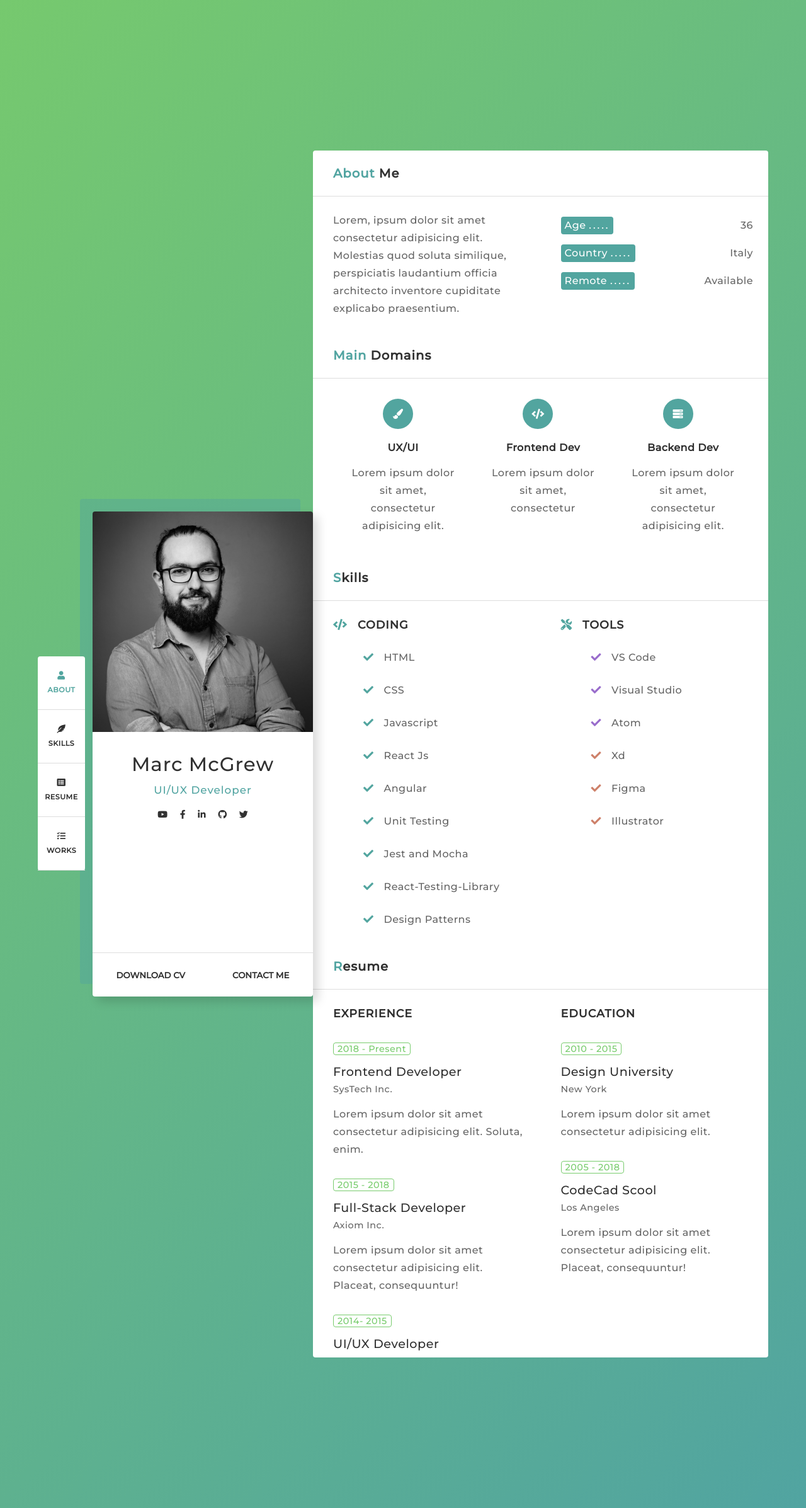
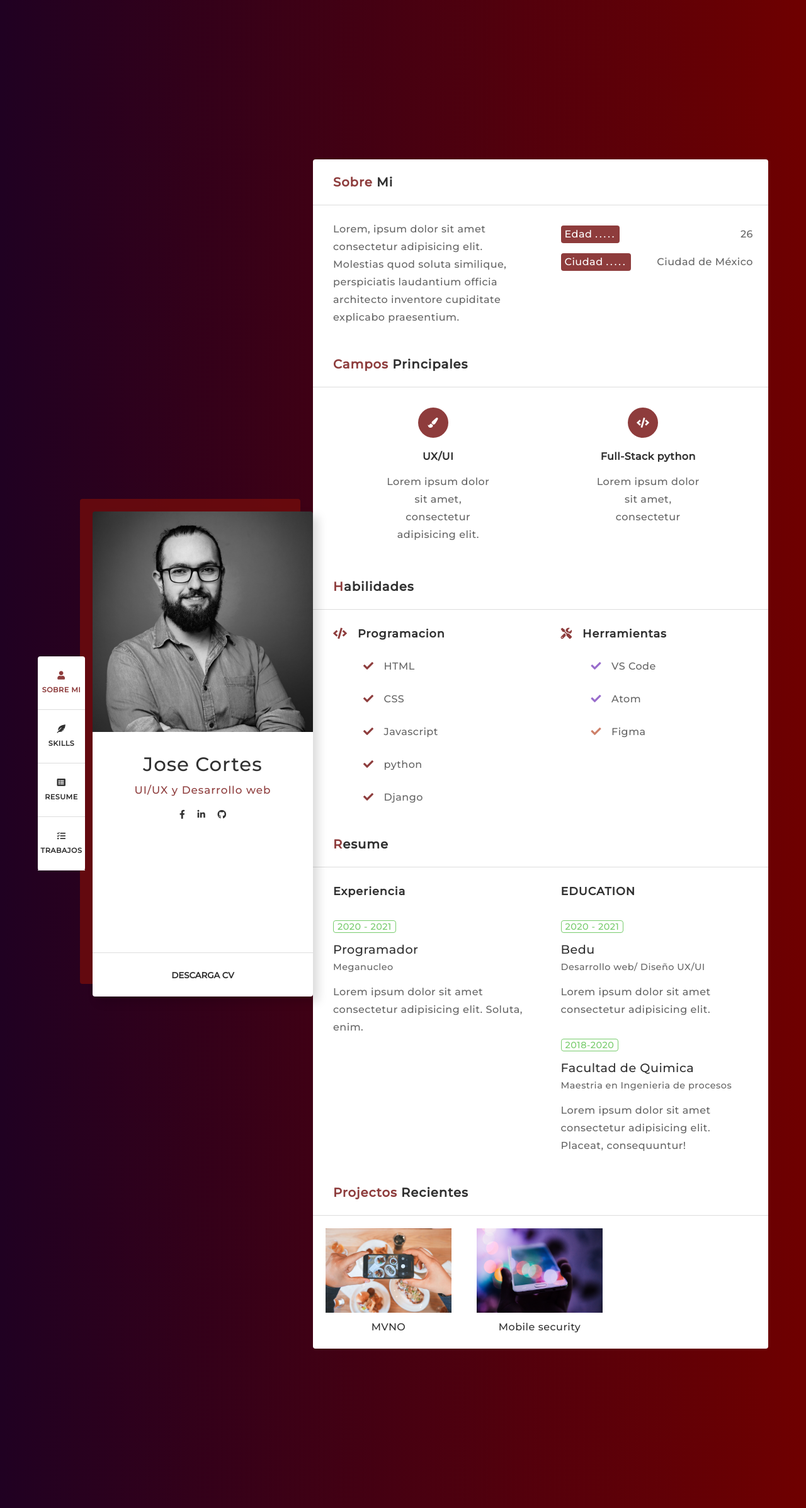
Before and after one commit to josealbertocortes/portafolioprueba, a Django app: page / in a window 1280 px wide. Shown: the whole page at 63% size. Run offline with Django 3.2, Linux system fonts and the light colour scheme.

Commit message:
primerportafolio

```diff
--- a/perfil/static/css/style.css
+++ b/perfil/static/css/style.css
@@ -17,13 +17,13 @@ i,
 a:hover,
 button:hover,
 i:hover {
-    color: #52a59f;
+    color: rgba(114  , 12, 12, 0.8);
 }
 
 body {
     min-height: 100vh;
     font-size: 14px;
-    background: linear-gradient(135deg, #76c96e, #51a4a1);
+    background: linear-gradient(90deg, #200122 0%, #6F0000 100%);
     padding: 40px 60px;
     display: flex;
     justify-content: center;
@@ -66,7 +66,7 @@ body {
 .menu-item:hover,
 .menu-item.active i,
 .menu-item:hover i {
-    color: #52a59f;
+    color: rgba(114  , 12, 12, 0.8);
 }
 
 
@@ -109,7 +109,7 @@ body {
 }
 
 .role {
-    color: #51a4a1;
+    color: rgba(114  , 12, 12, 0.8);
     margin-bottom: 20px;
     font-size: 1.2em;
     letter-spacing: 1px;
@@ -147,7 +147,7 @@ button {
     left: 0;
     width: 100%;
     height: 100%;
-    background-color: rgba(81, 164, 161, 0.4);
+    background-color: rgba(114  , 12, 12, 0.8);
     transform: translate(-20px, -20px);
     border-radius: 4px;
 }
@@ -179,7 +179,7 @@ button {
 }
 
 .title span {
-    color: #51a4a1;
+    color: rgba(114  , 12, 12, 0.8);
 }
 
 .section-item {
@@ -205,7 +205,7 @@ button {
 }
 
 .item label {
-    background-color: #52a59f;
+    background-color: rgba(114  , 12, 12, 0.8);
     color: #fff;
     padding: 0 6px;
     border-radius: 4px;
@@ -240,7 +240,7 @@ button {
 .section-item .domain-item i {
     width: 48px;
     height: 48px;
-    background-color: #52a59f;
+    background-color: rgba(114  , 12, 12, 0.8);
     border-radius: 50%;
     color: #fff;
     display: flex;
@@ -271,7 +271,7 @@ button {
 }
 
 .section-item i {
-    color: #52a59f;
+    color: rgba(114  , 12, 12, 0.8);
     margin-right: 16px;
     display: inline-block;
 }
--- a/perfil/templates/perfil/index.html
+++ b/perfil/templates/perfil/index.html
@@ -8,40 +8,40 @@
     <link href="https://fonts.googleapis.com/css2?family=Montserrat:wght@500&display=swap" rel="stylesheet">
     <link rel="stylesheet" href="https://cdnjs.cloudflare.com/ajax/libs/font-awesome/5.15.1/css/all.min.css">
     <link rel="stylesheet" href="{% static 'css/style.css' %}">
-    <title>Personal Online CV</title>
+    <title>CV Personal </title>
 </head>
 
 <body>
     <section class="menu">
-        <a class="menu-item active" id="about"> <i class="fas fa-user"></i> About</a>
+        <a class="menu-item active" id="about"> <i class="fas fa-user"></i> Sobre mi</a>
         <a class="menu-item" id="skills"> <i class="fas fa-feather-alt"></i> Skills</a>
         <a class="menu-item" id="resume"> <i class="fas fa-list-alt"></i> Resume</a>
-        <a class="menu-item" id="works"> <i class="fas fa-tasks"></i> Works</a>
+        <a class="menu-item" id="works"> <i class="fas fa-tasks"></i> Trabajos</a>
     </section>
 
     <section class="profile">
         <div class="img-container"></div>
         <div class="profile-body">
-            <p class="name">Marc McGrew</p>
-            <p class="role">UI/UX Developer</p>
+            <p class="name">Jose Cortes</p>
+            <p class="role">UI/UX y Desarrollo web</p>
             <div class="socials">
-                <a href="#"><i class="fab fa-youtube"></i></a>
+
                 <a href="#"><i class="fab fa-facebook-f"></i></a>
                 <a href="#"><i class="fab fa-linkedin-in"></i></a>
                 <a href="#"><i class="fab fa-github"></i></a>
-                <a href="#"><i class="fab fa-twitter"></i></a>
+
             </div>
         </div>
         <div class="actions">
-            <button>Download cv</button>
-            <button>Contact me</button>
+            <button>Descarga CV</button>
+
         </div>
     </section>
 
     <section class="main">
 
         <section class="asset split about" id="about-section">
-            <p class="title section-item"><span>About</span> me</p>
+            <p class="title section-item"><span>Sobre</span> mi</p>
             <div class="asset-body">
                 <div class="section-item">
                     <p>Lorem, ipsum dolor sit amet consectetur adipisicing elit. Molestias quod soluta similique,
@@ -49,23 +49,20 @@
                 </div>
                 <div class="section-item">
                     <div class="item">
-                        <label>Age <span>.....</span></label>
-                        <p class="value">36</p>
+                        <label>Edad <span>.....</span></label>
+                        <p class="value">26</p>
                     </div>
                     <div class="item">
-                        <label>Country <span>.....</span></label>
-                        <p class="value">Italy</p>
+                        <label>Ciudad <span>.....</span></label>
+                        <p class="value">Ciudad de México</p>
                     </div>
-                    <div class="item">
-                        <label>Remote <span>.....</span></label>
-                        <p class="value">Available</p>
-                    </div>
+
                 </div>
             </div>
         </section>
 
         <section class="asset">
-            <p class="title section-item"><span>Main</span> Domains</p>
+            <p class="title section-item"><span>Campos</span> Principales</p>
             <div class="asset-body">
                 <div class="domains section-item">
 
@@ -76,45 +73,38 @@
                     </div>
                     <div class="domain-item">
                         <i class="fas fa-code"></i>
-                        <p class="domain-name">Frontend Dev</p>
+                        <p class="domain-name">Full-Stack python</p>
                         <p>Lorem ipsum dolor sit amet, consectetur</p>
                     </div>
-                    <div class="domain-item">
-                        <i class="fas fa-server"></i>
-                        <p class="domain-name">Backend Dev</p>
-                        <p>Lorem ipsum dolor sit amet, consectetur adipisicing elit.</p>
-                    </div>
+
 
                 </div>
             </div>
         </section>
 
         <section class="asset split" id="skills-section">
-            <p class="title section-item"><span>S</span>kills</p>
+            <p class="title section-item"><span>H</span>abilidades</p>
             <div class="asset-body">
                 <div class="section-item">
-                    <p class="title"><i class="fas fa-code"></i>CODING</p>
+                    <p class="title"><i class="fas fa-code"></i>Programacion</p>
                     <ul>
                         <li><i class="fas fa-check"></i>HTML</li>
                         <li><i class="fas fa-check"></i>CSS</li>
                         <li><i class="fas fa-check"></i>Javascript</li>
-                        <li><i class="fas fa-check"></i>React Js</li>
-                        <li><i class="fas fa-check"></i>Angular</li>
-                        <li><i class="fas fa-check"></i>Unit Testing</li>
-                        <li><i class="fas fa-check"></i>Jest and Mocha</li>
-                        <li><i class="fas fa-check"></i>React-Testing-Library</li>
-                        <li><i class="fas fa-check"></i>Design Patterns</li>
+                        <li><i class="fas fa-check"></i>python</li>
+                        <li><i class="fas fa-check"></i>Django</li>
+
                     </ul>
                 </div>
                 <div class="section-item">
-                    <p class="title"><i class="fas fa-tools"></i>TOOLS</p>
+                    <p class="title"><i class="fas fa-tools"></i>Herramientas</p>
                     <ul>
                         <li class="ide"><i class="fas fa-check"></i>VS Code</li>
-                        <li class="ide"><i class="fas fa-check"></i>Visual Studio</li>
+
                         <li class="ide"><i class="fas fa-check"></i>Atom</li>
-                        <li class="ui"><i class="fas fa-check"></i>Xd</li>
+
                         <li class="ui"><i class="fas fa-check"></i>Figma</li>
-                        <li class="ui"><i class="fas fa-check"></i>Illustrator</li>
+
                     </ul>
                 </div>
             </div>
@@ -125,42 +115,29 @@
             <div class="asset-body">
 
                 <div class="section-item">
-                    <p class="title">EXPERIENCE</p>
+                    <p class="title">Experiencia</p>
                     <div class="section-sub-item">
-                        <p class="time current">2018 - Present</p>
-                        <p class="item-name">Frontend Developer</p>
-                        <p class="additional-info">SysTech Inc.</p>
+                        <p class="time current">2020 - 2021</p>
+                        <p class="item-name">Programador </p>
+                        <p class="additional-info">Meganucleo</p>
                         <p class="description">Lorem ipsum dolor sit amet consectetur adipisicing elit. Soluta, enim.
                         </p>
                     </div>
-                    <div class="section-sub-item">
-                        <p class="time">2015 - 2018</p>
-                        <p class="item-name">Full-Stack Developer</p>
-                        <p class="additional-info">Axiom Inc.</p>
-                        <p class="description">Lorem ipsum dolor sit amet consectetur adipisicing elit. Placeat,
-                            consequuntur!</p>
-                    </div>
-                    <div class="section-sub-item">
-                        <p class="time">2014- 2015</p>
-                        <p class="item-name">UI/UX Developer</p>
-                        <p class="additional-info">Axiom Inc.</p>
-                        <p class="description">Lorem ipsum dolor sit amet consectetur adipisicing elit. Placeat,
-                            consequuntur!</p>
-                    </div>
+
                 </div>
 
                 <div class="section-item">
                     <p class="title">EDUCATION</p>
                     <div class="section-sub-item">
-                        <p class="time">2010 - 2015</p>
-                        <p class="item-name">Design University</p>
-                        <p class="additional-info">New York</p>
+                        <p class="time">2020 - 2021</p>
+                        <p class="item-name">Bedu</p>
+                        <p class="additional-info">Desarrollo web/ Diseño UX/UI</p>
                         <p class="description">Lorem ipsum dolor sit amet consectetur adipisicing elit.</p>
                     </div>
                     <div class="section-sub-item">
-                        <p class="time">2005 - 2018</p>
-                        <p class="item-name">CodeCad Scool</p>
-                        <p class="additional-info">Los Angeles</p>
+                        <p class="time">2018-2020</p>
+                        <p class="item-name">Facultad de Quimica</p>
+                        <p class="additional-info">Maestria en Ingenieria de procesos </p>
                         <p class="description">Lorem ipsum dolor sit amet consectetur adipisicing elit. Placeat,
                             consequuntur!</p>
                     </div>
@@ -169,7 +146,7 @@
         </section>
 
         <section class="asset" id="works-section">
-            <p class="title section-item"><span>Recent</span> Projects</p>
+            <p class="title section-item"><span>Projectos</span> recientes</p>
             <div class="asset-body grid">
 
                 <div class="work-item">
@@ -177,40 +154,22 @@
                         <img src="{% static 'css/images/proj1.jpg' %}"  alt="project image">
                         <a href="#" class="more-overlay">More Info...</a>
                     </div>
-                    <p class="project-name">MyFood App</p>
+                    <p class="project-name">MVNO </p>
                 </div>
 
-                <div class="work-item">
-                    <div class="img-content">
-                        <img src="{% static 'css/images/proj2.jpg' %}" alt="project image">
-                        <a href="#" class="more-overlay">More Info...</a>
-                    </div>
-                    <p class="project-name">Iot App</p>
-                </div>
+
 
                 <div class="work-item">
                     <div class="img-content">
                         <img src="{% static 'css/images/proj3.jpg' %}" alt="project image">
                         <a href="#" class="more-overlay">More Info...</a>
                     </div>
-                    <p class="project-name">Music Recognition App</p>
+                    <p class="project-name">Mobile security</p>
                 </div>
 
-                <div class="work-item">
-                    <div class="img-content">
-                        <img src="{% static 'css/images/proj4.jpg' %}" alt="project image">
-                        <a href="#" class="more-overlay">More Info...</a>
-                    </div>
-                    <p class="project-name">Music Recognition App</p>
-                </div>
 
-                <div class="work-item">
-                    <div class="img-content">
-                        <img src="{% static 'css/images/proj5.jpg' %}" alt="project image">
-                        <a href="#" class="more-overlay">More Info...</a>
-                    </div>
-                    <p class="project-name">Music Recognition App</p>
-                </div>
+
+
             </div>
         </section>
 
```
